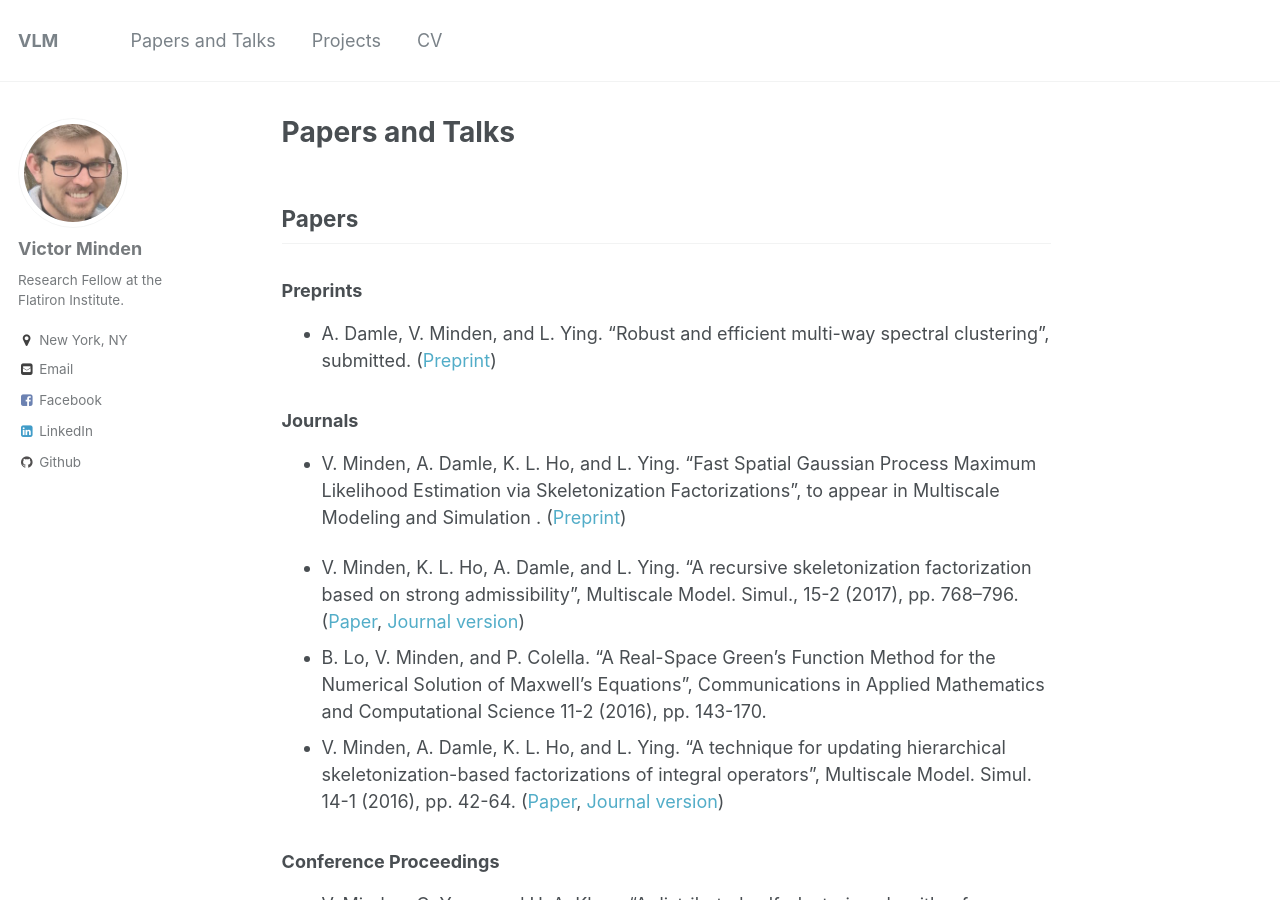
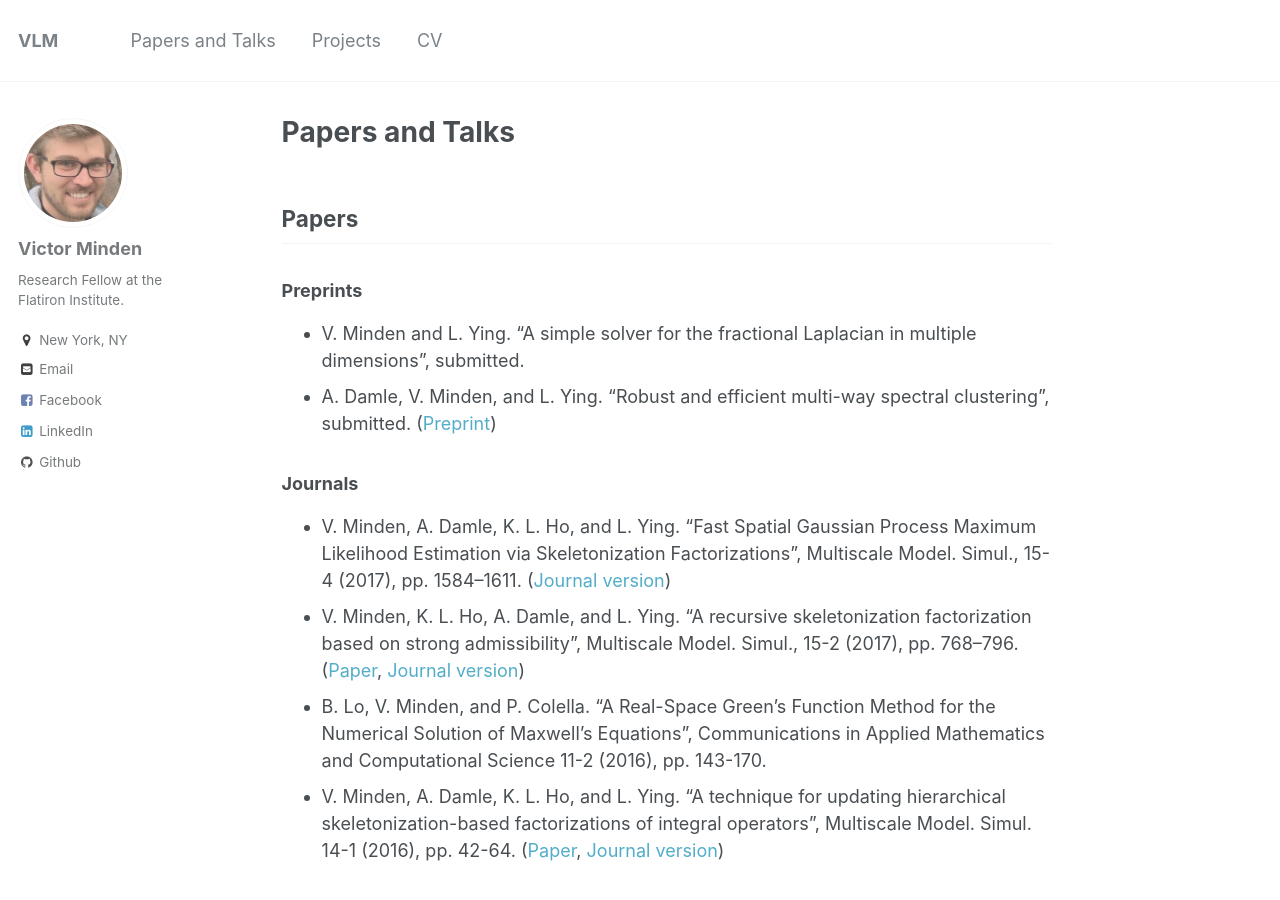
Before and after one commit to victorminden/victorminden.github.io, a Jekyll site: the page built from _pages/papers.md, in a window 1280 px wide and 900 px high. Built offline with Jekyll 4.4.1, drawn with Linux system fonts in a browser that asks for light colours.

Commit message:
Updated publications.

```diff
--- a/_pages/papers.md
+++ b/_pages/papers.md
@@ -10,11 +10,11 @@ permalink: /papers.html
 ## Papers
 
 ### Preprints
+- V. Minden and L. Ying.  "A simple solver for the fractional Laplacian in multiple dimensions", submitted.
 - A. Damle, V. Minden, and L. Ying.  "Robust and efficient multi-way spectral clustering", submitted. ([Preprint](https://arxiv.org/abs/1609.08251))
 
 ### Journals
-- V. Minden, A. Damle, K. L. Ho, and L. Ying.  "Fast Spatial Gaussian Process Maximum Likelihood Estimation via Skeletonization Factorizations", to appear in Multiscale Modeling and Simulation	. ([Preprint](https://arxiv.org/abs/1603.08057))
-
+- V. Minden, A. Damle, K. L. Ho, and L. Ying.  "Fast Spatial Gaussian Process Maximum Likelihood Estimation via Skeletonization Factorizations", Multiscale Model. Simul., 15-4 (2017), pp. 1584–1611. ([Journal version](http://epubs.siam.org/doi/abs/10.1137/17M1116477))
 - V. Minden, K. L. Ho, A. Damle, and L. Ying.  "A recursive skeletonization factorization based on strong admissibility", Multiscale Model. Simul., 15-2 (2017), pp. 768–796. ([Paper](docs/rss.pdf), [Journal version](http://dx.doi.org/10.1137/16M1095949))
 - B. Lo, V. Minden, and P. Colella. "A Real-Space Green's Function Method for the Numerical Solution of Maxwell's Equations", Communications in Applied Mathematics and Computational Science 11-2 (2016), pp. 143-170.
 - V. Minden, A. Damle, K. L. Ho, and L. Ying. "A technique for updating hierarchical skeletonization-based factorizations of integral operators", Multiscale Model. Simul. 14-1 (2016), pp. 42-64. ([Paper](docs/updating.pdf), [Journal version](http://dx.doi.org/10.1137/15M1024500))
```
